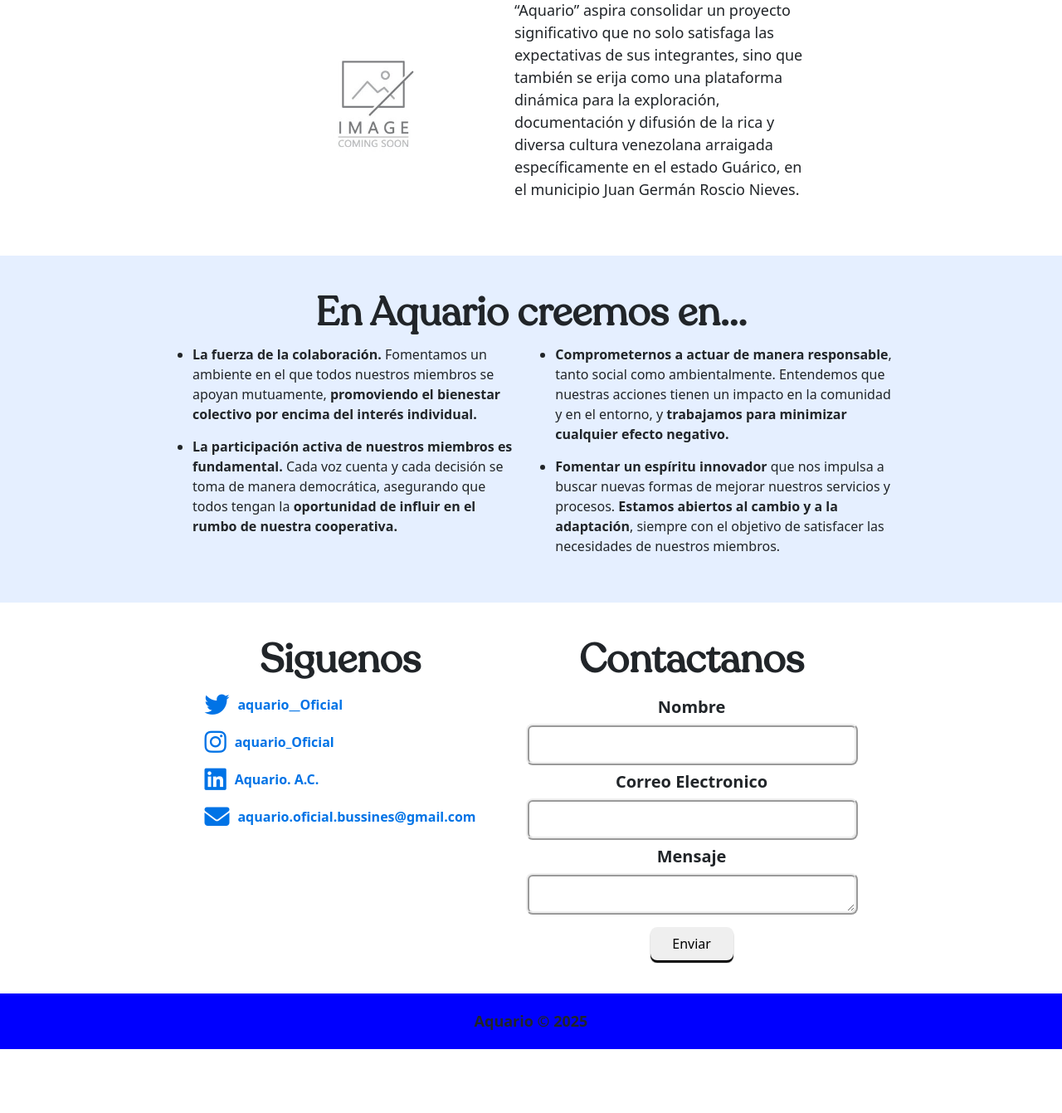
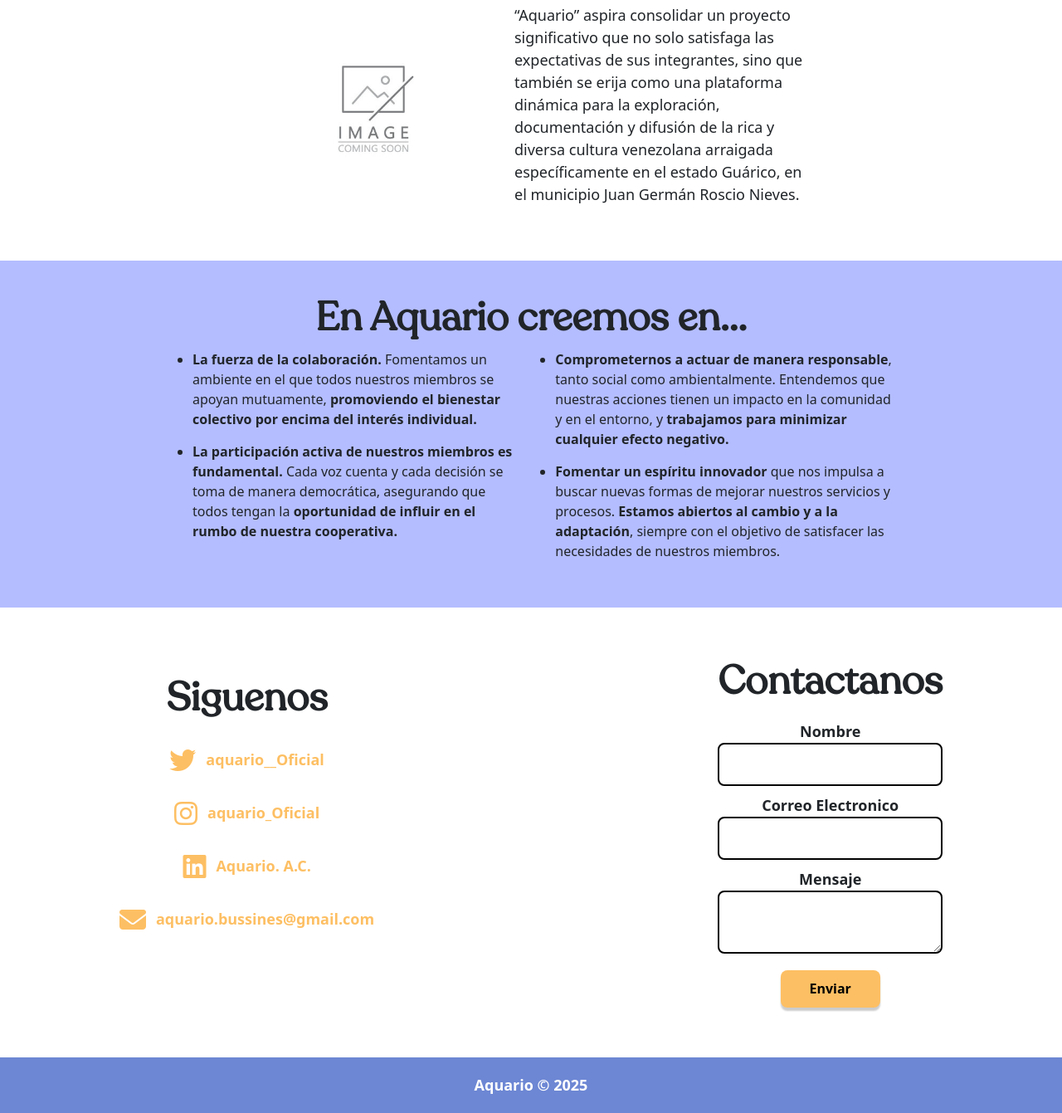
Before and after one commit to BCrandom/aquarioOfficialRepository, a Node server app: page /main/About in a window 1280 px wide. Shown: the part 1594-2935 px from the top of the page at 83% size. Before the commit the page ends 2858 px from the top, so only its background shows below. Run offline with Node 20, Linux system fonts and the light colour scheme.

Commit message:
adicion de paleta de colores a traves de un root y cambios esteticos en la seccion sobre nosotros

```diff
--- a/views/about/about.ejs
+++ b/views/about/about.ejs
@@ -25,9 +25,9 @@
     <div id="aboutAquario">
         <h2 id="about-title" class="sub-title">Sobre Nosotros</h2>
         <div id="about-inside">
-            <p id="abt-cntn-1" class="about-content content-gap">En un mundo donde la riqueza cultural enfrenta el desafío de la modernización y el olvido, Aquario nace como un faro de innovación, combinando tecnología y tradición para revitalizar la identidad cultural del estado.</p>
+            <p id="abt-cntn-1" class="about-content content-gap">En un mundo donde la riqueza cultural enfrenta el desafío de la modernización y el olvido, <b><i>Aquario</i> nace como un faro de innovación</b>, combinando tecnología y tradición para <b>revitalizar la identidad cultural del estado.</b></p>
             <img src="/src/imgs/logos/aquariowobg.png" alt="logo de aquario" title="logo de Aquario" id="about-img" class="content-gap">
-            <p id="abt-cntn-2" class="about-content content-gap">Somos una cooperativa dedicada a la creación de aplicaciones que no sólo rescatan la memoria y el arte local, sino que también fomentan la participación activa de comunidades, artistas y gestores culturales.</p>
+            <p id="abt-cntn-2" class="about-content content-gap">Somos una cooperativa dedicada a la <b>creación de aplicaciones</b> que no sólo <b>rescatan la memoria y el arte local</b>, sino que también fomentan la participación activa de comunidades, artistas y gestores culturales.</p>
         </div>
     </div>
 
@@ -84,13 +84,13 @@
                 <h2 id="contact-title" class="sub-title">Contactanos</h2>
                 <form action="" method="post" id="contact-form">
                     <label for="contact-name">Nombre</label>
-                    <input type="text" name="name" id="contact-name" class="inp">
+                    <input type="text" name="name" id="contact-name" class="inp" required>
 
                     <label for="contact-mail">Correo Electronico</label>
-                    <input type="email" name="email" id="contact-mail" class="inp">
+                    <input type="email" name="email" id="contact-mail" class="inp" required>
 
                     <label for="contact-mssg">Mensaje</label>
-                    <textarea name="message" id="contact-mssg" class="inp"></textarea>
+                    <textarea name="message" id="contact-mssg" class="inp" required></textarea>
 
                     <div>
                         <button type="submit" id="contact-btn">Enviar</button>
@@ -106,15 +106,13 @@
                         <li><a href="https://twitter.com/" target="_blank" class="social-icon"><i class="fab fa-twitter"></i>aquario__Oficial</a></li>
                         <li><a href="https://instagram.com/" target="_blank" class="social-icon"><i class="fab fa-instagram"></i>aquario_Oficial</a></li>
                         <li><a href="https://linkedin.com/" target="_blank" class="social-icon"><i class="fab fa-linkedin"></i>Aquario. A.C.</a></li>
-                        <li><a href="https://linkedin.com/" target="_blank" class="social-icon"><i class="fa-solid fa-envelope"></i>aquario.oficial.bussines@gmail.com</a></li>
+                        <li><a href="https://linkedin.com/" target="_blank" class="social-icon"><i class="fa-solid fa-envelope"></i>aquario.bussines@gmail.com</a></li>
                     </ul>
                 </div>
             </div>
         </div>
     </div>
 
-
-
     <%- include('../mod/footer.ejs') %>
 
 </body>
--- a/views/public/about.css
+++ b/views/public/about.css
@@ -69,7 +69,7 @@
     flex-direction: column;
     width: 100%;
     padding: 40px;
-    background-color: #e5efff;
+    background-color: var(--periwinkle);
 }
 #mssn-inside {
     display: flex;
@@ -107,7 +107,7 @@
     flex-direction: column;
     width: 100%;
     padding: 40px;
-    background-color: #e5efff;
+    background-color: var(--periwinkle);
 }
 #vl-inside {
     display: flex;
@@ -121,7 +121,7 @@
     margin: 0 10px 0 10px;
 }
 
-/* seccion de contacto */
+/* Sección de contacto */
 #contactAquario {
     display: flex;
     justify-content: center;
@@ -129,72 +129,91 @@
     flex-direction: column;
     text-align: center;
     width: 100%;
-    padding: 40px;
+    padding: 60px 20px;
 }
 #contactAquario-inside {
     display: flex;
     flex-direction: row-reverse;
-}
-.contact-gap {
-    margin: 0 30px 0 30px;
+    justify-content: space-between;
+    align-items: flex-start;
+    flex-wrap: wrap;
+    width: 80%;
+    max-width: 1000px;
 }
 
-/* formulario */
+/* Formulario */
 #contact-form {
     display: flex;
     flex-direction: column;
+    width: 100%;
+    max-width: 500px;
 }
 input, textarea {
-    /* margin: 10px;
-    padding: 5px; */
-    width: 400px;
-    height: 50px;
+    width: 100%;
+    padding: 12px;
+    font-size: 16px;
     border-radius: 8px;
-    border: 4px ridge;
+    border: 2px solid black;
+    background-color: var(--input-bg);
+    transition: border-color 0.3s ease-in-out;
+}
+input:focus, textarea:focus {
+    border-color: #474747;
+    outline: none;
 }
 label {
-    margin: 5px;
+    margin-top: 10px;
     font-weight: bold;
-    font-size: 20px;
+    font-size: 18px;
 }
 #contact-btn {
-    margin-top: 15px;
-    width: 100px;
-    height: 40px;
+    margin-top: 20px;
+    width: 120px;
+    height: 45px;
+    font-size: 16px;
+    font-weight: bold;
+    cursor: pointer;
     border-radius: 8px;
-    border-style: none;
-    box-shadow: 0 3px 1px black;
+    border: none;
+    box-shadow: 0 4px 2px #00000033;
+    background-color: var(--sunset);
+    transition: background-color 0.3s ease-in-out, box-shadow 0.3s ease-in-out;
 }
 #contact-btn:hover {
-    background-color: #e5efff;
-    box-shadow: 0 2px 1px black;
+    background-color: var(--navajo-white-2);
+    box-shadow: 0 3px 1px #0000004d;
 }
 
-/* social media */
+/* Redes sociales */
 #socilmediaAquario {
     display: flex;
     flex-direction: column;
-    text-align: center;
+    align-items: center;
+    margin-top: 20px;
 }
 #contactFollowAquario ul {
     list-style: none;
-    padding: 0;
+    padding: 20px 0 0 0;
+    display: flex;
+    flex-direction: column;
+    align-items: center;
+    gap: 15px;
 }
 .social-icon {
     text-decoration: none;
     font-weight: bold;
-    color: #0073e6;
+    font-size: 18px;
+    color: var(--sunset);
     display: flex;
     align-items: center;
-    gap: 10px;
+    gap: 12px;
+    transition: color 0.3s ease-in-out;
 }
 .social-icon i {
-    font-size: 30px;
-    color: #0073e6;
+    font-size: 32px;
+    color: var(--sunset);
+    transition: color 0.3s ease-in-out;
 }
-.social-icon:hover {
-    color: #005bb5;
+.social-icon:hover, .social-icon i:hover {
+    color: var(--navajo-white-2);
 }
-.social-icon i:hover {
-    color: #005bb5;
-}
--- a/views/public/general.css
+++ b/views/public/general.css
@@ -2,6 +2,19 @@
 para la barra de navegacion, el footer, la paleta de colores
 y otras cuestiones que se manejen en todos-mayoria de archivos
 */
+
+:root{
+    --glaucous: #6d87d4;
+    --vista-blue: #7793e8ff;
+    --vista-blue-2: #83a2ffff;
+    --jordy-blue: #9cb0ffff;
+    --periwinkle: #b4bdff;
+    --lavender-web: #dad0ddff;
+    --navajo-white: #fee3bd;
+    --navajo-white-2: #ffdba5ff;
+    --sunset: #fdbf63;
+}
+
 @font-face {
     font-family: 'against';
     src: url('/src/fonts/Against/against\ regular.otf');
@@ -51,20 +64,28 @@
 
 .navBarItem {
     margin: 0;
-    padding: 0 5px 0 5px;
+    padding: 0 10px 0 10px;
+    font-weight: bold;
+    font-size: 20px;
 }
 
 .navBarLink {
     text-decoration: none;
+    color: var(--vista-blue);
+}
+.navBarLink:hover {
+    text-decoration: underline;
+    color: var(--glaucous);
 }
 
 /* footer */
 footer {
     padding: 20px;
     font-weight: bold;
-    background-color: blue;
+    background-color: var(--glaucous);
 }
 #foot-content {
+    color: white;
     margin: 0;
     padding: 0;
     align-items: center;
```
Also changed, not shown: notas.md (+9 -1 lines).
